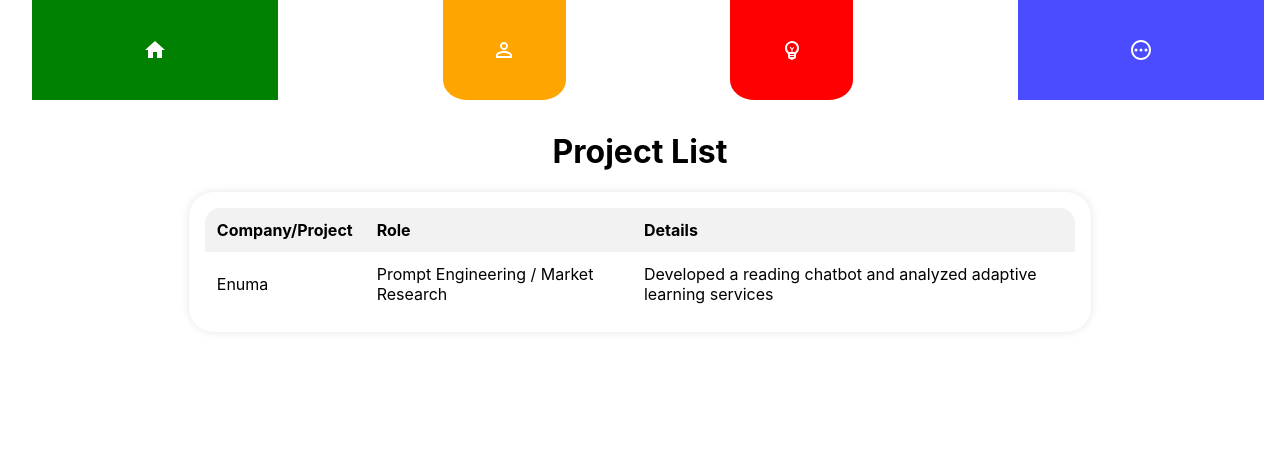
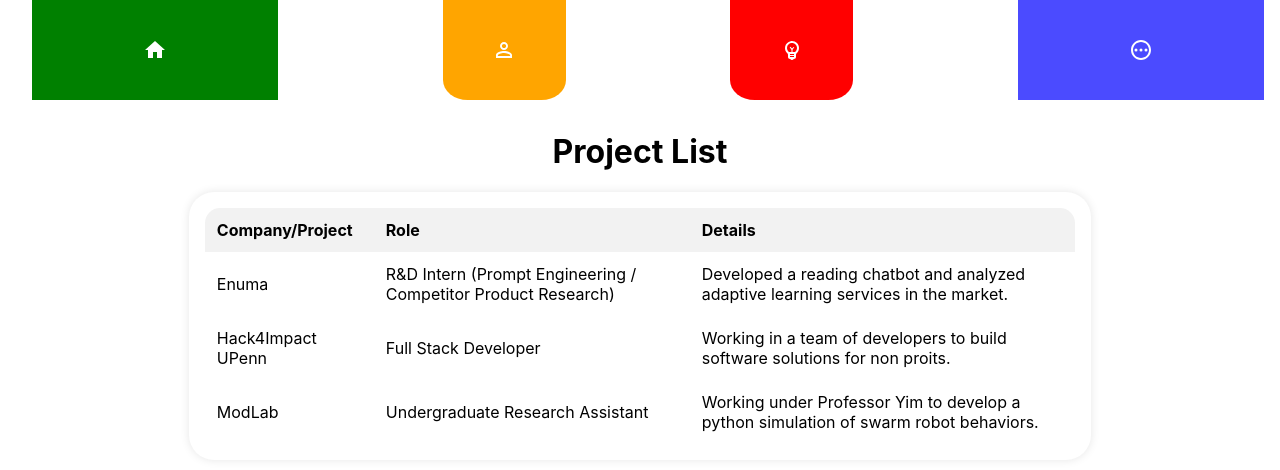
Before and after one commit to lsylcy0307/personal-website, a React (Create React App) app: page /projects in a window 1280 px wide. Shown: the top 470 px of the page. Built offline with nearby package versions, Linux system fonts and the light colour scheme.

Commit message:
added more info

```diff
--- a/src/App.tsx
+++ b/src/App.tsx
@@ -13,7 +13,7 @@
       <BrowserRouter>
         <Header />
         <Routes>
-          <Route path="/" element={<HomePage />} index />
+          <Route path="/" element={<GalleryPage />} index />
           <Route path="/home" element={<HomePage />} />
           <Route path="/about" element={<GalleryPage />} />
           <Route path="/projects" element={<ProjectsPage />} />
--- a/src/components/table.tsx
+++ b/src/components/table.tsx
@@ -15,8 +15,18 @@
         <tbody>
           <tr>
             <td>Enuma</td>
-            <td>Prompt Engineering / Market Research</td>
-            <td>Developed a reading chatbot and analyzed adaptive learning services</td>
+            <td>R&D Intern (Prompt Engineering / Competitor Product Research)</td>
+            <td>Developed a reading chatbot and analyzed adaptive learning services in the market.</td>
+          </tr>
+          <tr>
+            <td>Hack4Impact UPenn</td>
+            <td>Full Stack Developer</td>
+            <td>Working in a team of developers to build software solutions for non proits.</td>
+          </tr>
+          <tr>
+            <td>ModLab</td>
+            <td>Undergraduate Research Assistant</td>
+            <td>Working under Professor Yim to develop a python simulation of swarm robot behaviors.</td>
           </tr>
           {/* Add more rows as needed */}
         </tbody>
--- a/src/pages/gallerypage.tsx
+++ b/src/pages/gallerypage.tsx
@@ -39,7 +39,7 @@
               style={{ width: '300px', height: '320px', borderRadius: '20%'}}
             />
             <h2>Yeon Lee</h2>
-            <p>- Freshmen studying computer science and finance at UPenn.</p>
+            <p>- Freshman studying computer science and finance at UPenn.</p>
             <p>- Love building and solving.</p>
             <p>- Passion for food and arts.</p>
             <ArrowCircleDownIcon onClick={toggleUpperContent}/>
```
